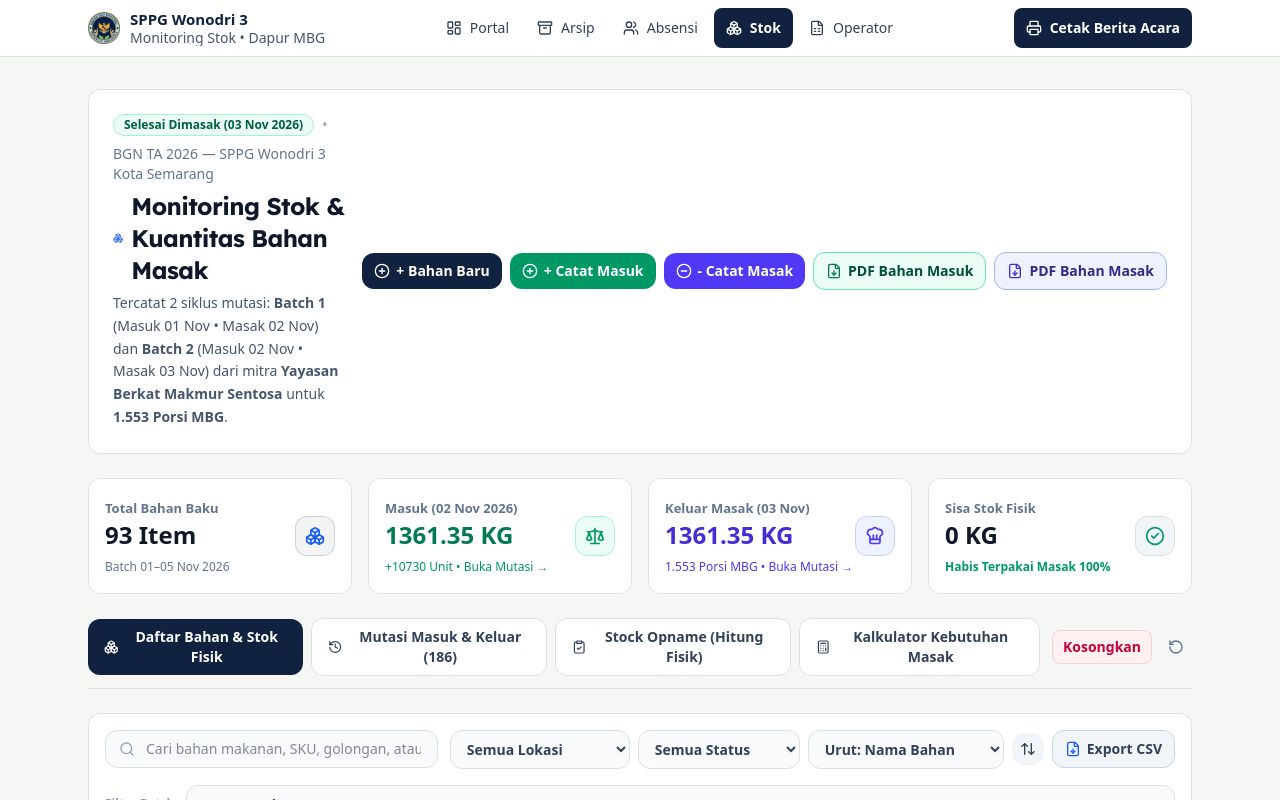
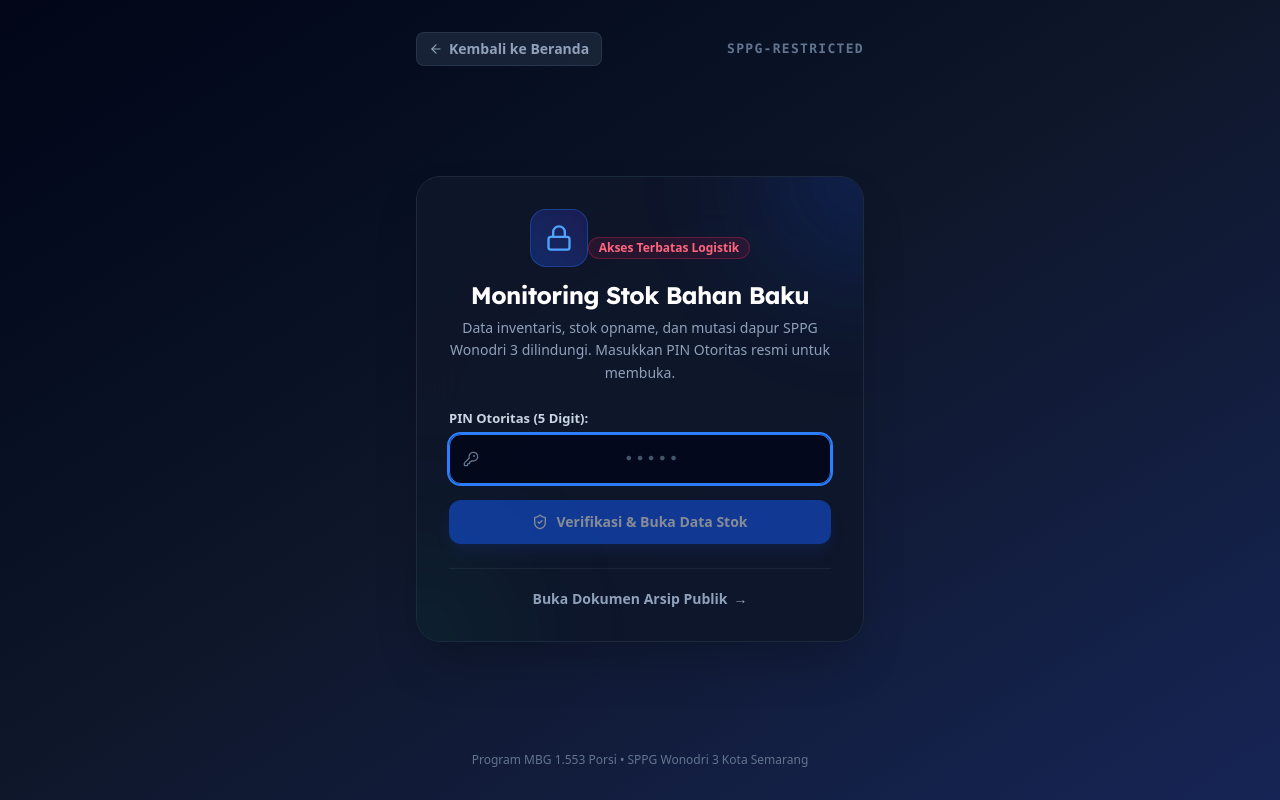
Before and after one commit to cilokesteh/arsip-operasional-sppg-wonodri3, a Next.js app: page /stok in a window 1280 px wide. Shown: the top 800 px of the page. Built offline with nearby package versions, Linux system fonts and the light colour scheme.

Commit message:
feat(stock): pasang security gate PIN 91206 + tombol kunci sesi

```diff
--- a/app/stok/page.tsx
+++ b/app/stok/page.tsx
@@ -28,6 +28,11 @@ import {
   Check,
   Scale,
   ChefHat,
+  Lock,
+  KeyRound,
+  ShieldAlert,
+  ShieldCheck,
+  ArrowLeft,
 } from 'lucide-react';
 import { TopNav, BottomTabs } from '@/components/SiteNav';
 import {
@@ -53,7 +58,17 @@ import {
   generateOpnameCSV,
 } from '@/lib/stock';
 
+const OFFICIAL_PIN = '91206';
+const STOCK_AUTH_KEY = 'sppg_stock_auth';
+
 export default function StockMonitoringPage() {
+  // Security PIN Gate State
+  const [isAuthenticated, setIsAuthenticated] = useState<boolean>(false);
+  const [isAuthReady, setIsAuthReady] = useState<boolean>(false);
+  const [pinInput, setPinInput] = useState<string>('');
+  const [pinError, setPinError] = useState<string>('');
+  const [isSubmittingPin, setIsSubmittingPin] = useState<boolean>(false);
+
   const [stockItems, setStockItems] = useState<StockItem[]>(DEFAULT_STOCK_ITEMS_ALL);
   const [selectedBatch, setSelectedBatch] = useState<string>('ALL');
   const [movements, setMovements] = useState<StockMovement[]>([]);
@@ -150,6 +165,52 @@ export default function StockMonitoringPage() {
     setTimeout(() => {
       setToastMessage(null);
     }, 4000);
+  };
+
+  // Check Auth Sesi on Mount
+  useEffect(() => {
+    try {
+      const auth = sessionStorage.getItem(STOCK_AUTH_KEY);
+      if (auth === 'true') {
+        setIsAuthenticated(true);
+      }
+    } catch {
+      // ignore
+    } finally {
+      setIsAuthReady(true);
+    }
+  }, []);
+
+  const handleVerifyPin = (e: React.FormEvent) => {
+    e.preventDefault();
+    setIsSubmittingPin(true);
+    setPinError('');
+
+    if (pinInput.trim() === OFFICIAL_PIN) {
+      try {
+        sessionStorage.setItem(STOCK_AUTH_KEY, 'true');
+      } catch {
+        // ignore
+      }
+      setIsAuthenticated(true);
+      setPinError('');
+      setPinInput('');
+    } else {
+      setPinError('PIN salah! Akses modul stok khusus pengurus & tim logistik resmi SPPG.');
+      setPinInput('');
+    }
+    setIsSubmittingPin(false);
+  };
+
+  const handleLockSession = () => {
+    try {
+      sessionStorage.removeItem(STOCK_AUTH_KEY);
+    } catch {
+      // ignore
+    }
+    setIsAuthenticated(false);
+    setPinInput('');
+    setPinError('');
   };
 
   // Load Initial Data on Mount
@@ -756,6 +817,121 @@ export default function StockMonitoringPage() {
     );
   };
 
+  // Jangan render sebelum client hydration selesai untuk cegah visual flicker
+  if (!isAuthReady) {
+    return (
+      <div className="min-h-screen bg-slate-900 flex items-center justify-center p-4">
+        <div className="text-center">
+          <div className="w-10 h-10 border-3 border-blue-500 border-t-transparent rounded-full animate-spin mx-auto mb-3" />
+          <p className="text-sm font-semibold text-slate-400">Memeriksa hak akses stok...</p>
+        </div>
+      </div>
+    );
+  }
+
+  // Jika belum terautentikasi: Tampilkan Fullscreen Security Gate
+  if (!isAuthenticated) {
+    return (
+      <div className="min-h-screen bg-gradient-to-br from-slate-950 via-slate-900 to-blue-950 text-white flex flex-col justify-between p-4 sm:p-6 selection:bg-blue-600 selection:text-white">
+        {/* Top Navbar Minimalis */}
+        <div className="max-w-md w-full mx-auto flex items-center justify-between pt-2">
+          <Link
+            href="/"
+            className="inline-flex items-center gap-1.5 text-sm font-bold text-slate-400 hover:text-white bg-slate-800/80 hover:bg-slate-800 px-3 py-1.5 rounded-lg transition-colors border border-slate-700/60"
+          >
+            <ArrowLeft className="w-3.5 h-3.5" />
+            <span>Kembali ke Beranda</span>
+          </Link>
+          <span className="text-[13px] font-mono text-slate-500 font-bold tracking-widest">
+            SPPG-RESTRICTED
+          </span>
+        </div>
+
+        {/* Card Form PIN */}
+        <div className="max-w-md w-full mx-auto my-auto py-8">
+          <div className="bg-slate-900/90 backdrop-blur-xl border border-slate-800 rounded-3xl p-6 sm:p-8 shadow-2xl relative overflow-hidden">
+            {/* Glow Accent */}
+            <div className="absolute -top-24 -right-24 w-48 h-48 bg-blue-600/20 rounded-full blur-3xl pointer-events-none" />
+            <div className="absolute -bottom-24 -left-24 w-48 h-48 bg-emerald-600/10 rounded-full blur-3xl pointer-events-none" />
+
+            {/* Header Badge & Icon */}
+            <div className="text-center mb-6 relative">
+              <div className="inline-flex p-3.5 rounded-2xl bg-gradient-to-tr from-blue-600/30 to-indigo-600/20 border border-blue-500/30 text-blue-400 shadow-inner mb-3">
+                <Lock className="w-7 h-7" />
+              </div>
+              <div className="inline-block mx-auto mb-2 px-2.5 py-0.5 rounded-full bg-rose-500/10 border border-rose-500/30 text-xs font-semibold text-rose-400">
+                Akses Terbatas Logistik
+              </div>
+              <h1 className="text-xl sm:text-2xl font-bold text-white tracking-tight">
+                Monitoring Stok Bahan Baku
+              </h1>
+              <p className="text-sm text-slate-400 mt-1.5 leading-relaxed font-normal">
+                Data inventaris, stok opname, dan mutasi dapur SPPG Wonodri 3 dilindungi. Masukkan PIN Otoritas resmi untuk membuka.
+              </p>
+            </div>
+
+            {/* Form PIN */}
+            <form onSubmit={handleVerifyPin} className="space-y-4 relative">
+              <div>
+                <label className="text-[13px] font-bold text-slate-300 block mb-1.5">
+                  PIN Otoritas (5 Digit):
+                </label>
+                <div className="relative">
+                  <input
+                    type="password"
+                    inputMode="numeric"
+                    maxLength={10}
+                    placeholder="•••••"
+                    value={pinInput}
+                    onChange={(e) => setPinInput(e.target.value)}
+                    className="w-full pl-10 pr-4 py-3 text-base text-center tracking-widest font-mono text-white bg-slate-950/80 border border-slate-700/80 rounded-xl focus:ring-2 focus:ring-blue-500 focus:border-blue-500 focus:outline-none transition-all placeholder:text-slate-600"
+                    required
+                    autoFocus
+                  />
+                  <KeyRound className="w-4 h-4 absolute left-3.5 top-1/2 -translate-y-1/2 text-slate-500" />
+                </div>
+              </div>
+
+              {pinError && (
+                <div className="p-3 rounded-xl bg-rose-950/60 border border-rose-800/80 text-sm font-semibold text-rose-300 flex items-start gap-2 animate-shake">
+                  <ShieldAlert className="w-4 h-4 shrink-0 text-rose-400 mt-0.5" />
+                  <span>{pinError}</span>
+                </div>
+              )}
+
+              <button
+                type="submit"
+                disabled={isSubmittingPin || !pinInput.trim()}
+                className="w-full py-3 rounded-xl text-sm font-bold text-white bg-blue-600 hover:bg-blue-500 active:bg-blue-700 disabled:opacity-50 disabled:cursor-not-allowed transition-all shadow-lg shadow-blue-900/40 flex items-center justify-center gap-2 cursor-pointer"
+              >
+                <ShieldCheck className="w-4 h-4" />
+                <span>Verifikasi & Buka Data Stok</span>
+              </button>
+            </form>
+
+            {/* Navigasi Alternatif */}
+            <div className="mt-6 pt-5 border-t border-slate-800/80 flex flex-col gap-2 text-center">
+              <Link
+                href="/arsip"
+                className="text-sm font-bold text-slate-400 hover:text-blue-400 transition-colors flex items-center justify-center gap-1.5"
+              >
+                <span>Buka Dokumen Arsip Publik</span>
+                <span>&rarr;</span>
+              </Link>
+            </div>
+          </div>
+        </div>
+
+        {/* Footer */}
+        <div className="max-w-md w-full mx-auto text-center pb-2">
+          <p className="text-xs text-slate-500 font-medium">
+            Program MBG 1.553 Porsi &bull; SPPG Wonodri 3 Kota Semarang
+          </p>
+        </div>
+      </div>
+    );
+  }
+
   return (
     <div className="min-h-screen bg-paper text-ink flex flex-col w-full overflow-x-hidden has-bottom-tabs">
       {/* Toast Notification */}
@@ -783,15 +959,26 @@ export default function StockMonitoringPage() {
 
           <TopNav />
 
+          <div className="flex items-center gap-2 shrink-0">
             <button
               type="button"
               onClick={() => setShowPrintModal(true)}
-            className="inline-flex items-center gap-2 px-3 min-h-10 rounded-lg text-sm font-semibold text-white bg-ink hover:bg-ink-soft shrink-0 cursor-pointer"
+              className="inline-flex items-center gap-2 px-3 min-h-10 rounded-lg text-sm font-semibold text-white bg-ink hover:bg-ink-soft cursor-pointer"
             >
               <Printer className="w-4 h-4" aria-hidden="true" />
               <span className="hidden sm:inline">Cetak Berita Acara</span>
               <span className="sr-only sm:hidden">Cetak Berita Acara</span>
             </button>
+            <button
+              type="button"
+              onClick={handleLockSession}
+              title="Kunci Akses Sesi Stok"
+              className="inline-flex items-center gap-1.5 px-3 min-h-10 rounded-lg text-sm font-semibold text-rose-600 hover:text-rose-700 bg-rose-50 hover:bg-rose-100 border border-rose-200 cursor-pointer transition-colors"
+            >
+              <Lock className="w-4 h-4" aria-hidden="true" />
+              <span className="hidden sm:inline">Kunci Sesi</span>
+            </button>
+          </div>
         </div>
       </header>
 
@@ -812,7 +999,7 @@ export default function StockMonitoringPage() {
               Monitoring Stok &amp; Kuantitas Bahan Masak
             </h1>
             <p className="text-sm sm:text-sm text-slate-600 leading-relaxed">
-              Tercatat 2 siklus mutasi: <strong>Batch 1</strong> (Masuk 01 Nov &bull; Masak 02 Nov) dan <strong>Batch 2</strong> (Masuk 02 Nov &bull; Masak 03 Nov) dari mitra <strong>Yayasan Berkat Makmur Sentosa</strong> untuk <strong>1.553 Porsi MBG</strong>.
+              Tercatat 5 siklus mutasi: <strong>Batch 1–5</strong> (Masuk 01–05 Nov &bull; Masak 02–06 Nov) dari mitra <strong>Yayasan Berkat Makmur Sentosa</strong> untuk <strong>1.553 Porsi MBG</strong>.
             </p>
           </div>
 
```
Lines whose indentation alone changed are shown as unchanged.
